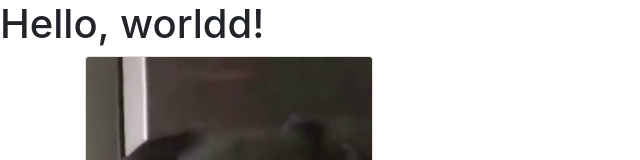
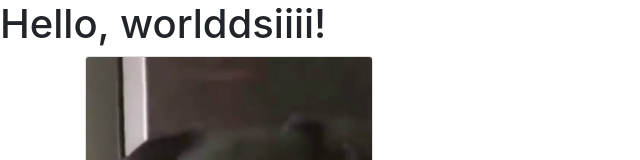
Before and after one commit to AwitaFresca/Proyecto-44, a plain HTML site: page index.html in a window 1280 px wide. Shown: the top 160 px of the page, without its empty margins (0-640 px from the left). Drawn offline with nearby package versions, Linux system fonts and the light colour scheme.

Commit message:
version 0,2

```diff
--- a/index.html
+++ b/index.html
@@ -7,7 +7,7 @@
     <link rel="stylesheet" href="https://stackpath.bootstrapcdn.com/bootstrap/4.5.2/css/bootstrap.min.css" integrity="sha384-JcKb8q3iqJ61gNV9KGb8thSsNjpSL0n8PARn9HuZOnIxN0hoP+VmmDGMN5t9UJ0Z" crossorigin="anonymous">
 </head>
 <body>
-    <h1>Hello, worldd!</h1>
+    <h1>Hello, worlddsiiii!</h1>
     <div class="container">
         <div class="card" style="width: 18rem;">
             <img src="images/320_vdeo-viral-perros.jpg" class="card-img-top" alt="...">
```
